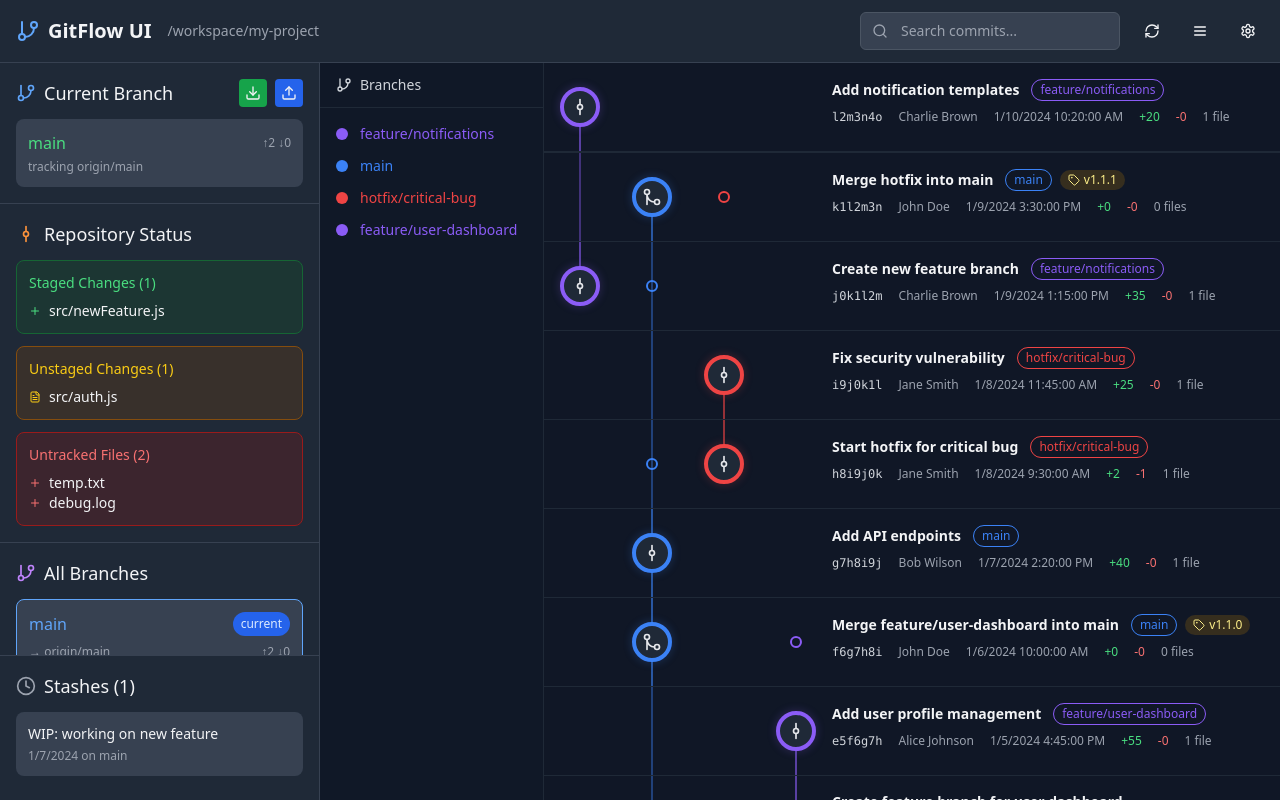
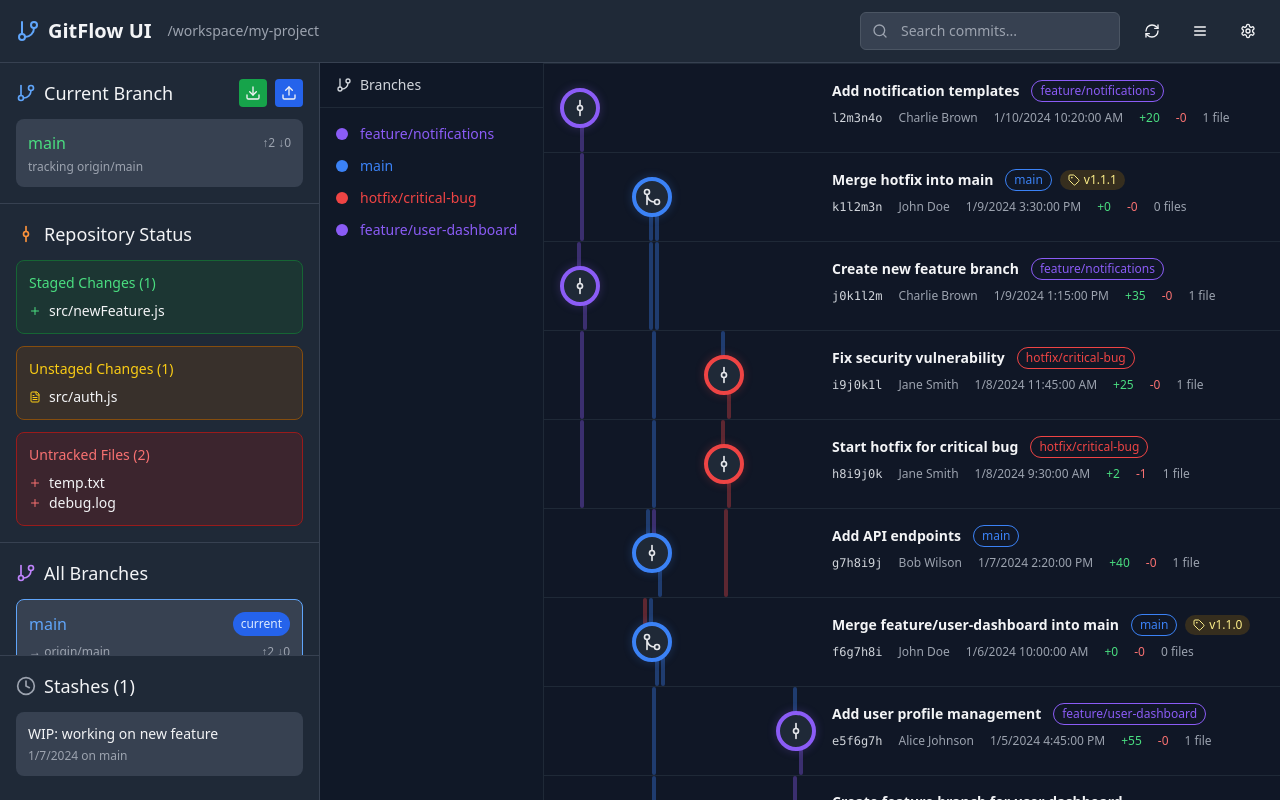
Before and after one commit to hellhoundsx/git-flow, a React (Vite) app: page / in a window 1280 px wide. Built offline with nearby package versions, Linux system fonts and the light colour scheme.

Commit message:
Connect commit nodes with dynamic branch lines

```diff
--- a/src/components/CommitGraph.tsx
+++ b/src/components/CommitGraph.tsx
@@ -1,4 +1,11 @@
-import React, { useMemo, useState, useCallback, useRef, useEffect } from 'react';
+import React, {
+  useMemo,
+  useState,
+  useCallback,
+  useRef,
+  useEffect,
+  useLayoutEffect
+} from 'react';
 import { GitCommit } from '../types/git';
 import { CommitNode } from './CommitNode';
 import { ContextMenu } from './ContextMenu';
@@ -27,7 +34,32 @@ interface BranchLane {
   lastCommitIndex: number;
 }
 
+interface GraphConnection {
+  id: string;
+  fromIndex: number;
+  toIndex: number;
+  fromLane: number;
+  toLane: number;
+  color: string;
+}
+
+interface LaneConnectionState {
+  incoming: GraphConnection[];
+  outgoing: GraphConnection[];
+  passing: GraphConnection[];
+}
+
+interface ConnectionLine {
+  id: string;
+  x1: number;
+  y1: number;
+  x2: number;
+  y2: number;
+  color: string;
+}
+
 const LANE_COLUMN_WIDTH = 72;
+const LINE_OFFSET = 6;
 
 const getBranchColor = (branchName: string): string => {
   const predefined: Record<string, string> = {
@@ -62,25 +94,31 @@ export const CommitGraph: React.FC<CommitGraphProps> = ({
   onCreateBranch
 }) => {
   const containerRef = useRef<HTMLDivElement>(null);
+  const timelineRef = useRef<HTMLDivElement>(null);
+  const nodeRefs = useRef<Record<string, HTMLDivElement | null>>({});
   const [contextMenu, setContextMenu] = useState<ContextMenuState>({
     show: false,
     x: 0,
     y: 0,
     commit: null
   });
+  const [connectionLines, setConnectionLines] = useState<ConnectionLine[]>([]);
+  const [graphDimensions, setGraphDimensions] = useState({ width: 0, height: 0 });
 
   const sortedCommits = useMemo(
     () => [...commits].sort((a, b) => b.date.getTime() - a.date.getTime()),
     [commits]
   );
 
-  const { branchLanes, commitLaneMap } = useMemo(() => {
+  const { branchLanes, commitLaneMap, laneStates, connections } = useMemo(() => {
     const lanes: BranchLane[] = [];
     const laneIndexByName: Record<string, number> = {};
     const laneMap: Record<string, number> = {};
+    const commitIndexMap: Record<string, number> = {};
 
     sortedCommits.forEach((commit, index) => {
       const primaryBranch = commit.branches[0] || 'detached';
+      commitIndexMap[commit.id] = index;
 
       if (laneIndexByName[primaryBranch] === undefined) {
         laneIndexByName[primaryBranch] = lanes.length;
@@ -98,8 +136,155 @@ export const CommitGraph: React.FC<CommitGraphProps> = ({
       laneMap[commit.id] = laneIndexByName[primaryBranch];
     });
 
-    return { branchLanes: lanes, commitLaneMap: laneMap };
+    const connectionStates: LaneConnectionState[][] = sortedCommits.map(() =>
+      lanes.map(() => ({ incoming: [], outgoing: [], passing: [] }))
+    );
+
+    const connections: GraphConnection[] = [];
+
+    sortedCommits.forEach((commit, fromIndex) => {
+      const fromLane = laneMap[commit.id];
+
+      if (fromLane === undefined) {
+        return;
+      }
+
+      commit.parents.forEach((parentId) => {
+        const toIndex = commitIndexMap[parentId];
+
+        if (toIndex === undefined) {
+          return;
+        }
+
+        const toLane = laneMap[parentId] ?? fromLane;
+        const color = lanes[fromLane]?.color ?? '#6B7280';
+        const connection: GraphConnection = {
+          id: `${commit.id}-${parentId}`,
+          fromIndex,
+          toIndex,
+          fromLane,
+          toLane,
+          color
+        };
+
+        connections.push(connection);
+      });
+    });
+
+    connections.forEach((connection) => {
+      const { fromIndex, toIndex, fromLane, toLane } = connection;
+
+      const fromLaneState = connectionStates[fromIndex]?.[fromLane];
+      const toLaneState = connectionStates[toIndex]?.[toLane];
+
+      fromLaneState?.outgoing.push(connection);
+
+      for (let row = fromIndex + 1; row < toIndex; row += 1) {
+        const passingLaneState = connectionStates[row]?.[fromLane];
+        passingLaneState?.passing.push(connection);
+      }
+
+      toLaneState?.incoming.push(connection);
+    });
+
+    return {
+      branchLanes: lanes,
+      commitLaneMap: laneMap,
+      laneStates: connectionStates,
+      connections
+    };
   }, [sortedCommits]);
+
+  const registerNodeRef = useCallback(
+    (commitId: string) => (element: HTMLDivElement | null) => {
+      if (element) {
+        nodeRefs.current[commitId] = element;
+      } else {
+        delete nodeRefs.current[commitId];
+      }
+    },
+    []
+  );
+
+  const recomputeConnections = useCallback(() => {
+    const container = timelineRef.current;
+
+    if (!container) {
+      return;
+    }
+
+    const width = container.scrollWidth;
+    const height = container.scrollHeight;
+    const lines: ConnectionLine[] = [];
+
+    connections.forEach((connection) => {
+      const fromCommit = sortedCommits[connection.fromIndex];
+      const toCommit = sortedCommits[connection.toIndex];
+
+      if (!fromCommit || !toCommit) {
+        return;
+      }
+
+      const fromElement = nodeRefs.current[fromCommit.id];
+      const toElement = nodeRefs.current[toCommit.id];
+
+      if (!fromElement || !toElement) {
+        return;
+      }
+
+      const x1 = fromElement.offsetLeft + fromElement.offsetWidth / 2;
+      const y1 = fromElement.offsetTop + fromElement.offsetHeight / 2;
+      const x2 = toElement.offsetLeft + toElement.offsetWidth / 2;
+      const y2 = toElement.offsetTop + toElement.offsetHeight / 2;
+
+      lines.push({
+        id: connection.id,
+        x1,
+        y1,
+        x2,
+        y2,
+        color: connection.color
+      });
+    });
+
+    setGraphDimensions({ width, height });
+    setConnectionLines(lines);
+  }, [connections, sortedCommits]);
+
+  useLayoutEffect(() => {
+    recomputeConnections();
+  }, [recomputeConnections]);
+
+  useEffect(() => {
+    const handleResize = () => {
+      recomputeConnections();
+    };
+
+    window.addEventListener('resize', handleResize);
+    return () => window.removeEventListener('resize', handleResize);
+  }, [recomputeConnections]);
+
+  useEffect(() => {
+    if (typeof ResizeObserver === 'undefined') {
+      return undefined;
+    }
+
+    const container = timelineRef.current;
+
+    if (!container) {
+      return undefined;
+    }
+
+    const observer = new ResizeObserver(() => {
+      recomputeConnections();
+    });
+
+    observer.observe(container);
+
+    return () => {
+      observer.disconnect();
+    };
+  }, [recomputeConnections]);
 
   const handleContextMenu = useCallback((e: React.MouseEvent, commit: GitCommit) => {
     e.preventDefault();
@@ -146,63 +331,61 @@ export const CommitGraph: React.FC<CommitGraphProps> = ({
   ) => {
     const commitLane = commitLaneMap[commit.id];
     const isCommitLane = laneIndex === commitLane;
-    const parentLanes = commit.parents
-      .map((parentId) => commitLaneMap[parentId])
-      .filter((value): value is number => value !== undefined);
+    const laneState = laneStates[rowIndex]?.[laneIndex];
+    const incoming = laneState?.incoming ?? [];
+    const outgoing = laneState?.outgoing ?? [];
+    const passing = laneState?.passing ?? [];
 
-    const isParentLane = parentLanes.includes(laneIndex) && !isCommitLane;
-    const showTopConnector = isCommitLane && rowIndex > lane.firstCommitIndex;
-    const showBottomConnector = isCommitLane && rowIndex < lane.lastCommitIndex;
-    const showPassingLine =
-      !isCommitLane &&
-      rowIndex > lane.firstCommitIndex &&
-      rowIndex < lane.lastCommitIndex;
+    const verticalSegments = [
+      ...passing.map((connection) => ({
+        color: connection.color,
+        top: 0,
+        height: '100%'
+      })),
+      ...incoming.map((connection) => ({
+        color: connection.color,
+        top: 0,
+        height: '50%'
+      })),
+      ...outgoing.map((connection) => ({
+        color: connection.color,
+        top: '50%',
+        height: '50%'
+      }))
+    ];
+
+    const getOffset = (index: number, total: number) =>
+      (index - (total - 1) / 2) * LINE_OFFSET;
 
     return (
       <div key={lane.name} className="relative flex items-center justify-center py-6">
-        {showPassingLine && (
+        {verticalSegments.map((segment, index) => {
+          const offset = getOffset(index, verticalSegments.length);
+
+          return (
             <div
-            className="absolute top-0 bottom-0 w-0.5 opacity-40"
-            style={{ backgroundColor: lane.color }}
-          />
-        )}
-
-        {showTopConnector && (
-          <div
-            className="absolute top-0 left-1/2 w-0.5 opacity-60"
+              key={`segment-${index}`}
+              className="absolute w-1 rounded-full"
               style={{
-              backgroundColor: lane.color,
-              transform: 'translateX(-50%)',
-              height: '50%'
+                left: `calc(50% + ${offset}px)`,
+                top: segment.top,
+                height: segment.height,
+                backgroundColor: segment.color,
+                opacity: 0.35
               }}
             />
-        )}
-
-        {showBottomConnector && (
-          <div
-            className="absolute bottom-0 left-1/2 w-0.5 opacity-60"
-            style={{
-              backgroundColor: lane.color,
-              transform: 'translateX(-50%)',
-              height: '50%'
-            }}
-          />
-        )}
-
-        {isParentLane && (
-          <div
-            className="w-3 h-3 rounded-full border-2"
-            style={{ borderColor: lane.color }}
-          />
-        )}
+          );
+        })}
 
         {isCommitLane && (
+          <div ref={registerNodeRef(commit.id)} className="relative z-20">
             <CommitNode
               commit={commit}
               branchColor={lane.color}
               onClick={() => onCommitClick(commit)}
               onContextMenu={(event) => handleContextMenu(event, commit)}
             />
+          </div>
         )}
       </div>
     );
@@ -308,7 +491,32 @@ export const CommitGraph: React.FC<CommitGraphProps> = ({
         </div>
 
         <div className="flex-1 overflow-auto">
-          <div className="min-w-full divide-y divide-gray-800">
+          <div
+            ref={timelineRef}
+            className="relative min-w-full divide-y divide-gray-800"
+          >
+            {graphDimensions.width > 0 && graphDimensions.height > 0 && (
+              <svg
+                className="pointer-events-none absolute inset-0 z-10"
+                width={graphDimensions.width}
+                height={graphDimensions.height}
+                viewBox={`0 0 ${graphDimensions.width} ${graphDimensions.height}`}
+              >
+                {connectionLines.map((line) => (
+                  <line
+                    key={line.id}
+                    x1={line.x1}
+                    y1={line.y1}
+                    x2={line.x2}
+                    y2={line.y2}
+                    stroke={line.color}
+                    strokeWidth={4}
+                    strokeLinecap="round"
+                    opacity={0.45}
+                  />
+                ))}
+              </svg>
+            )}
             {sortedCommits.map((commit, index) => renderCommitRow(commit, index))}
           </div>
         </div>
```
Lines whose indentation alone changed are shown as unchanged.
